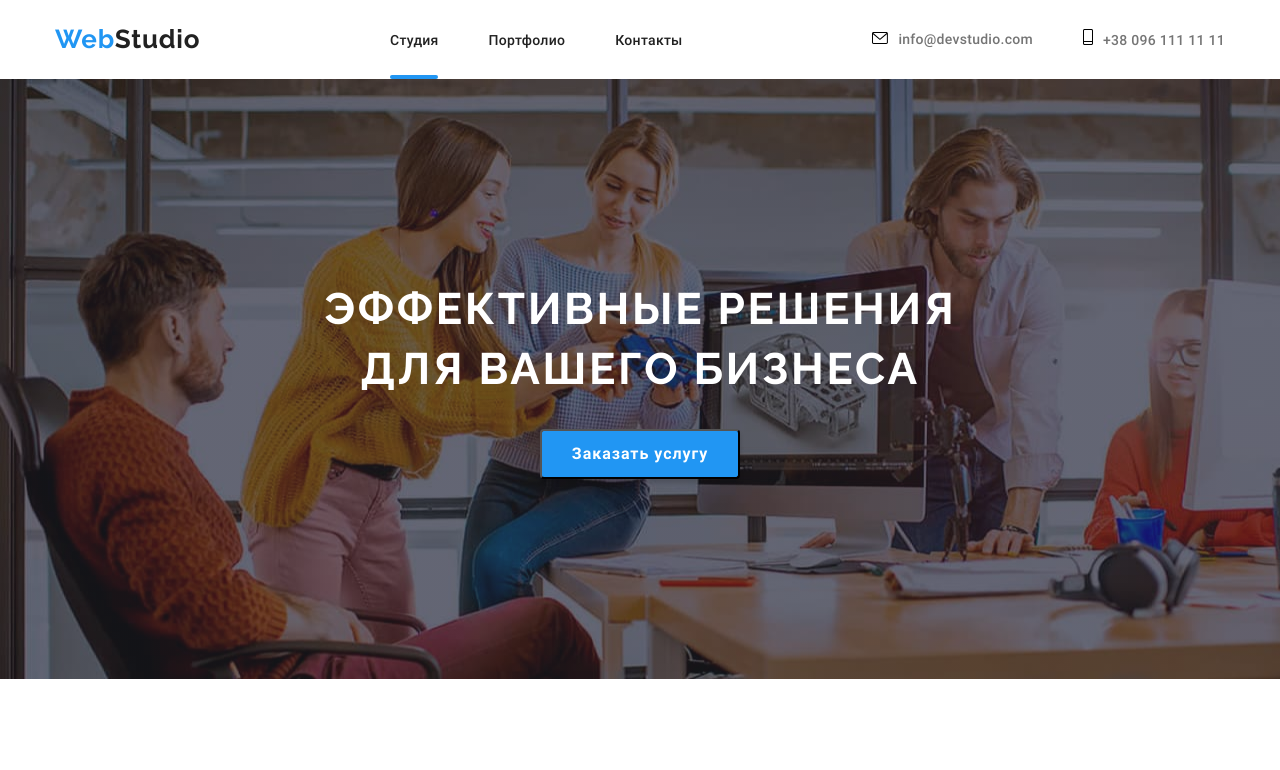
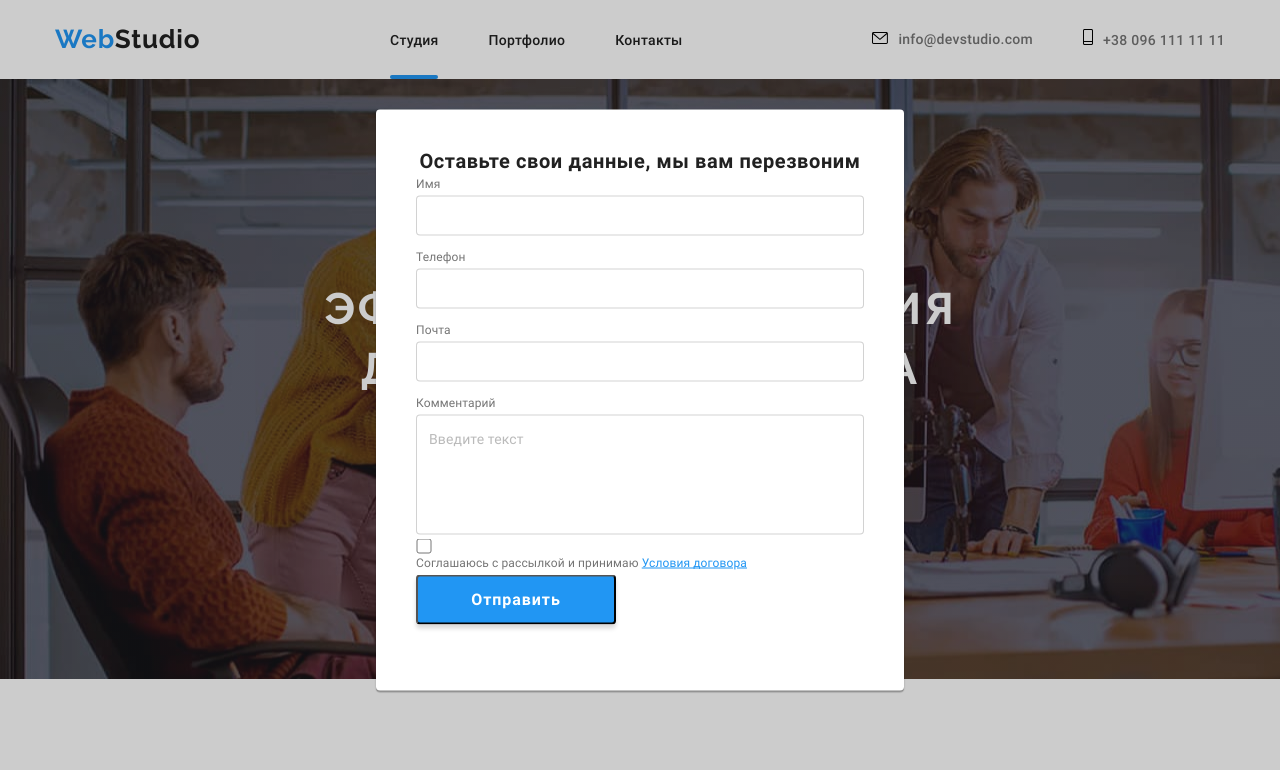
Before and after one commit to Dris777/first-full-project, a plain HTML site: page index.html in a window 1280 px wide. Shown: the top 770 px of the page. Drawn offline with nearby package versions, Linux system fonts and the light colour scheme.

Commit message:
add popup

```diff
--- a/css/main.css
+++ b/css/main.css
@@ -490,6 +490,10 @@ ul {
   right: 28px;
   fill: #FFFFFF;
 }
+
+
+
+
 /*  */
 /*  */
 /* portfolio */
@@ -632,3 +636,89 @@ position: relative;
   color: var(--mainColor);
   margin-left: 24px
 }
+
+/* popup */
+.backdrop{
+  position: fixed;
+  top: 0px;
+  left: 0px;
+  width: 100%;
+  height: 100%;
+  background: rgba(0, 0, 0, 0.2);
+}
+.modal {
+  width: 528px;
+  height: 581px;
+  position: absolute;
+  top: 50%;
+  left: 50%;
+  transform: translate(-50%, -50%);
+  background: #FFFFFF;
+  box-shadow: 0px 1px 3px rgba(0, 0, 0, 0.12),
+  0px 1px 1px rgba(0, 0, 0, 0.14),
+  0px 2px 1px rgba(0, 0, 0, 0.2);
+  border-radius: 4px;
+  padding: 40px;
+}
+.modal__title{
+  font-family: var(--titleFont);
+  font-size: 20px;
+  line-height: 1.15;
+  text-align: center;
+  letter-spacing: 0.03em;
+  color:var(--titleColor);
+}
+.modal__label{
+  font-family: var(--mainFont);
+  font-size: 12px;
+  line-height: 1.16;
+  letter-spacing: 0.01em;
+  color: var(--mainColor);
+  margin-bottom: 4px;
+}
+.modal__input{
+  width: 448px;
+  height: 40px;
+  border: 1px solid rgba(33, 33, 33, 0.2);
+  border-radius: 4px;
+  margin-bottom: 10px;
+  margin-top: 4px;
+  background: url(../images/sprite.svg#icon-astronaut) no-repeat;
+  background-position: 0 50%;
+  background-size: 18px 18px;
+}
+.modal__input:hover,
+.modal__input:focus{
+  outline-color: var(--acentColor);
+  cursor: pointer;
+  border-color: var(--acentColor);
+}
+.modal__textarea{
+  resize: none;
+  width: 448px;
+  height: 120px;
+  border: 1px solid rgba(33, 33, 33, 0.2);
+  border-radius: 4px;
+  overflow: hidden;
+  margin-top: 4px;
+  padding: 16px 12px;
+  font-family: var(--mainFont);
+  ;
+}
+.modal__textarea::placeholder{
+  font-family: var(--mainFont);
+  font-size: 14px;
+  line-height: 1.14;
+  letter-spacing: 0.01em;
+  color: rgba(117, 117, 117, 0.5)
+}
+.modal__checkbox{
+  width: 16px;
+  height: 15px;
+
+}
+.modal__link{
+  color: var(--acentColor);
+  text-decoration: underline;
+  cursor: pointer;
+}
--- a/index.html
+++ b/index.html
@@ -393,7 +393,7 @@
                 <p class="block-subscribe__title">Подпишитесь на рассылку</p>
                 <div class="wrap-form">
                     <form class="form block-subscribe__form">
-                        <input class="form__input" type="text" placeholder="E-mail">
+                        <input class="form__input" type="email" name="email" placeholder="E-mail">
                         <button class="button block-subscribe__button" type="reset">Подписаться
                             <svg class="block-subscribe__icon" width="24px" height="24px">
                                 <use xlink:href="../images/sprite.svg#icon-telegram"></use>
@@ -404,7 +404,51 @@
             </div>
             </div>
         </footer>
-
+    <div class="backdrop">
+        <div class="modal">
+            <p class="modal__title">
+                Оставьте свои данные, мы вам перезвоним
+            </p>
+            <form class="modal__form">
+                <label class="modal__label">
+                    Имя
+                    <input class="modal__input" type="text" name="name" />
+                    <!-- <span class="modal__wrap">
+                        <svg width="18px" height="18px">
+                            <use xlink:href="../images/sprite.svg#icon-person"></use>
+                        </svg>
+                    </span> -->
+                </label>
+                <label class="modal__label">
+                    Телефон
+                    <input class="modal__input" type="tel" name="tel">
+                    <!-- <span class="modal__wrap">
+                        <svg width="18px" height="18px">
+                            <use xlink:href="../images/sprite.svg#phone-black"></use>
+                        </svg>
+                    </span> -->
+                </label>
+                <label class="modal__label">
+                    Почта
+                    <input class="modal__input" type="email" name="email" />
+                    <!-- <span class="modal__wrap">
+                        <svg width="18px" height="18px">
+                            <use xlink:href="../images/sprite.svg#email-black"></use>
+                        </svg>
+                    </span> -->
+                </label>
+                <label class="modal__label ">
+                    Комментарий
+                    <textarea class="modal__textarea" name="feedback" rows="5" placeholder="Введите текст"></textarea>
+                </label>
+                <label class="modal__label">
+                    <input class="modal__checkbox" type="checkbox"  name="accepted">
+                </label>
+                    <p class="modal__label">Соглашаюсь с рассылкой и принимаю <a class="modal__link">Условия договора</a></p>
+                <button class="button" type="reset">Отправить</button>
+            </form>
+        </div>
+    </div>
 
 </body>
 </html>
```
